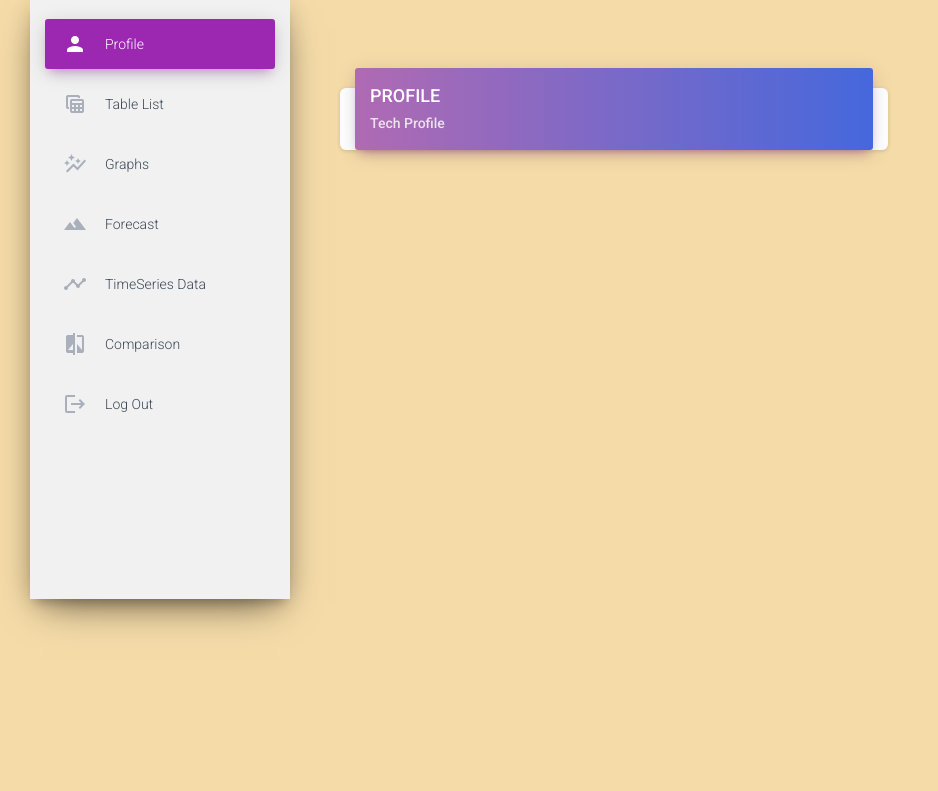
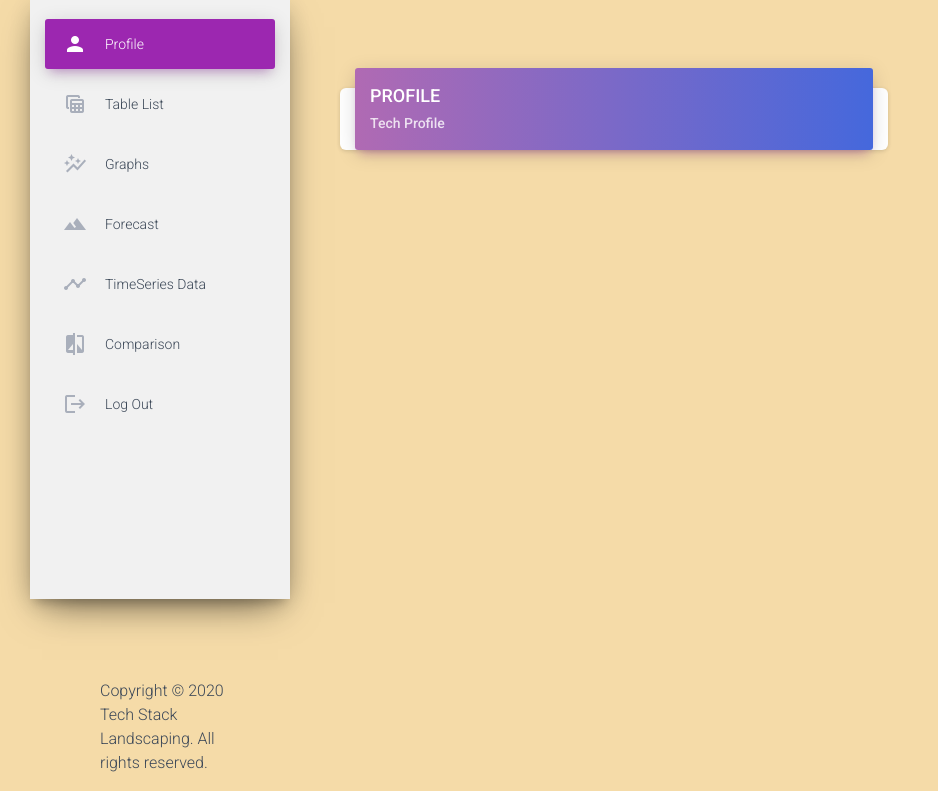
Before and after one commit to Sakthi299/TechStack, a Flask app: template templates/profile.html in a window 1280 px wide. Shown: the part 151-942 px from the top of the page, without its empty margins (0-938 px from the left). Before the commit the page ends 780 px from the top, so only its background shows below. Run offline with Flask 2, Linux system fonts and the light colour scheme; the template is opened without the code that fills it, so the values that code supplies are empty; some libraries are stand-ins or nearby versions.

Commit message:
updated on 21/05/2021

```diff
--- a/templates/profile.html
+++ b/templates/profile.html
@@ -99,7 +99,7 @@
           <a href="/" class="logo">TECH STACK LANDSCAPING</a>
           <div class="header-right">
             <a class="active" href="#home">Home</a>
-            <a href="#contact">Contact</a>
+            <a href="/getcontactform">Contact</a>
             <a href="#about">About</a>
           </div>
         </div>
@@ -135,7 +135,7 @@
               </a>
             </li>
             <li class="nav-item ">
-              <a class="nav-link" href=" ">
+              <a class="nav-link" href="">
                 <i class="material-icons">timeline</i>
                 <p>TimeSeries Data</p>
               </a>
@@ -258,6 +258,20 @@
           </div>
         </div>
       </div>
+
     </div>
+    <!-- COPYRIGHT-->
+<section class="p-t-60 p-b-20">
+  <div class="container">
+      <div class="row">
+          <div class="col-md-12">
+              <div class="copyright">
+                  <p>Copyright © 2020 Tech Stack Landscaping. All rights reserved. </p>
+              </div>
+          </div>
+      </div>
+  </div>
+</section>
+<!-- END COPYRIGHT-->
   </body>
 </html>
```
